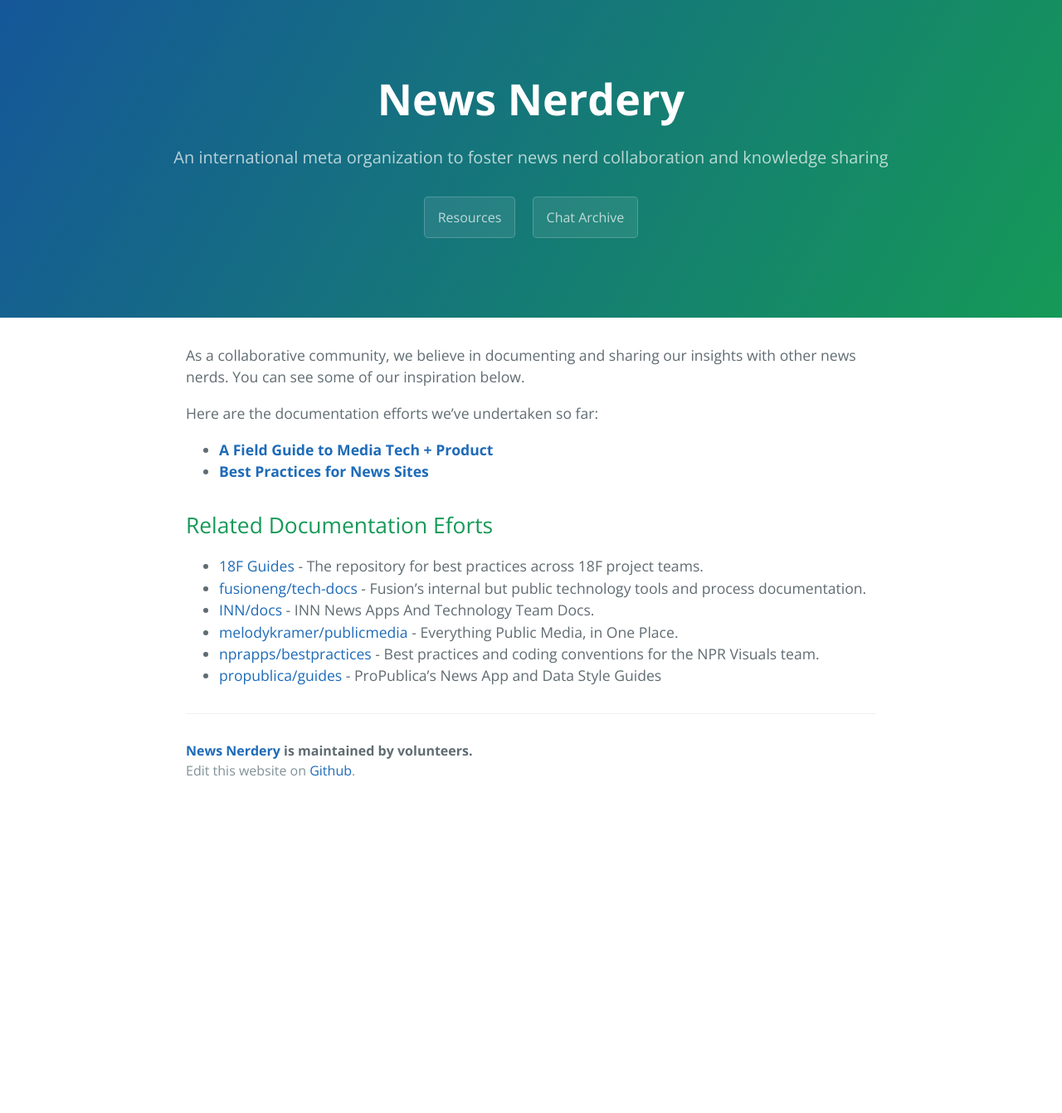
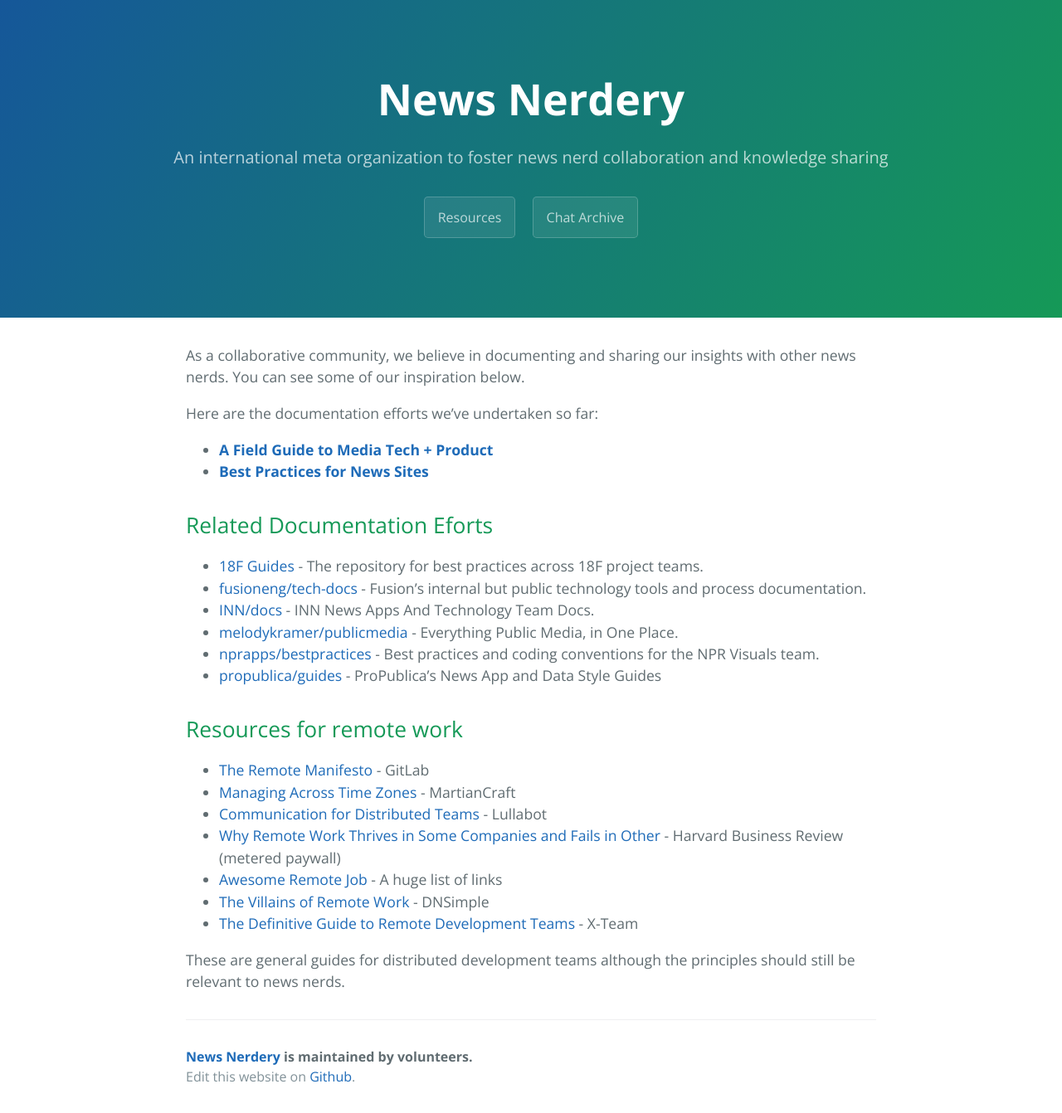
Before and after one commit to newsnerdery/newsnerdery, a Jekyll site: the page built from resources/index.md, in a window 1280 px wide. Shown: the whole page at 83% size. Built offline with Jekyll 4.4.1, drawn with Linux system fonts in a browser that asks for light colours; our own code applies the rules of GitHub Pages for plain Markdown files; before the commit the page ends 973 px from its top, so only the background shows below that.

Commit message:
Add links to resources for remote work

```diff
--- a/resources/index.md
+++ b/resources/index.md
@@ -12,3 +12,14 @@ Here are the documentation efforts we've undertaken so far:
 * [melodykramer/publicmedia](https://github.com/melodykramer/publicmedia) - Everything Public Media, in One Place.
 * [nprapps/bestpractices](https://github.com/nprapps/bestpractices) - Best practices and coding conventions for the NPR Visuals team.
 * [propublica/guides](https://github.com/propublica/guides) - ProPublica's News App and Data Style Guides
+
+## Resources for remote work
+* [The Remote Manifesto](https://about.gitlab.com/2015/04/08/the-remote-manifesto/) - GitLab
+* [Managing Across Time Zones](http://martiancraft.com/blog/2015/04/managing-time/) - MartianCraft
+* [Communication for Distributed Teams](https://www.lullabot.com/articles/communication-for-distributed-teams) - Lullabot
+* [Why Remote Work Thrives in Some Companies and Fails in Other](https://hbr.org/2015/03/why-remote-work-thrives-in-some-companies-and-fails-in-others) - Harvard Business Review (metered paywall)
+* [Awesome Remote Job](https://github.com/lukasz-madon/awesome-remote-job) - A huge list of links
+* [The Villains of Remote Work](https://blog.dnsimple.com/2016/10/the-villains-of-remote-work/) - DNSimple
+* [The Definitive Guide to Remote Development Teams](https://x-team.gitbooks.io/remote-team-guide/first-page.html) - X-Team
+
+These are general guides for distributed development teams although the principles should still be relevant to news nerds.
```
